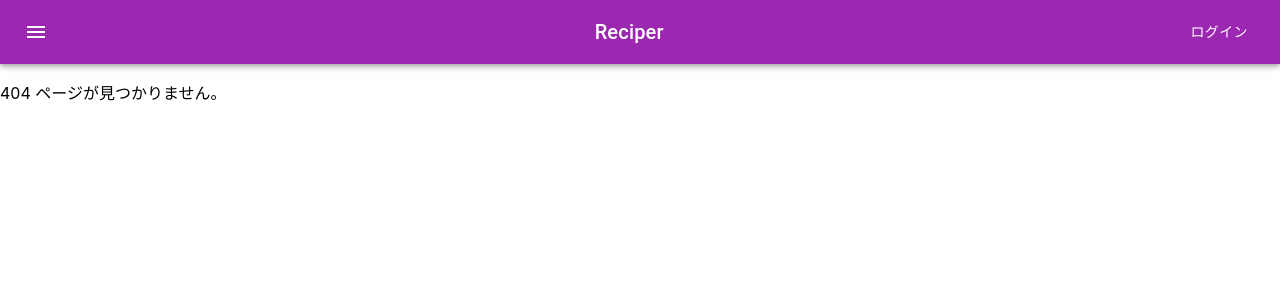
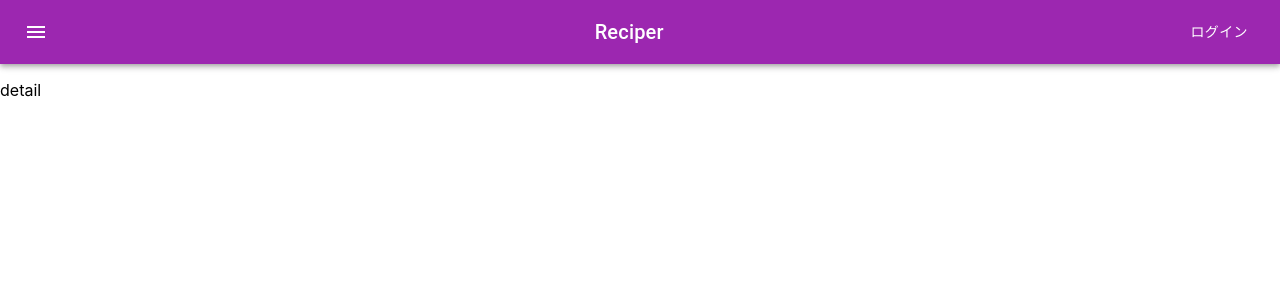
Before and after one commit to shiina47/A11-2, a React (Create React App) app in the folder frontend/: page /detail in a window 1280 px wide. Before the commit this address had no page. Shown: the top 300 px of the page. Built offline with nearby package versions, Linux system fonts and the light colour scheme.

Commit message:
detail pageの作成

```diff
--- /dev/null
+++ b/frontend/src/components/pages/RecipeDetail.jsx
@@ -0,0 +1,9 @@
+import { memo } from "react";
+
+export const RecipeDetail = memo(() => {
+  return (
+    <>
+      <p> detail</p>
+    </>
+  );
+});
--- a/frontend/src/router/Router.jsx
+++ b/frontend/src/router/Router.jsx
@@ -8,6 +8,7 @@ import { Post } from "../components/pages/Post";
 import { MyPage } from "../components/pages/MyPage";
 import { NotFound } from "../components/pages/NotFound";
 import { Header } from "../components/pages/Header";
+import { RecipeDetail } from "../components/pages/RecipeDetail";
 
 export const Router = memo(() => {
   return (
@@ -19,6 +20,7 @@ export const Router = memo(() => {
         <Route exact path="/recipes" component={RecipeDisplay} />
         <Route exact path="/post" component={Post} />
         <Route exact path="/mypage" component={MyPage} />
+        <Route exact path="/detail" component={RecipeDetail} />
         <Route component={NotFound} />
       </Switch>
     </>
```
